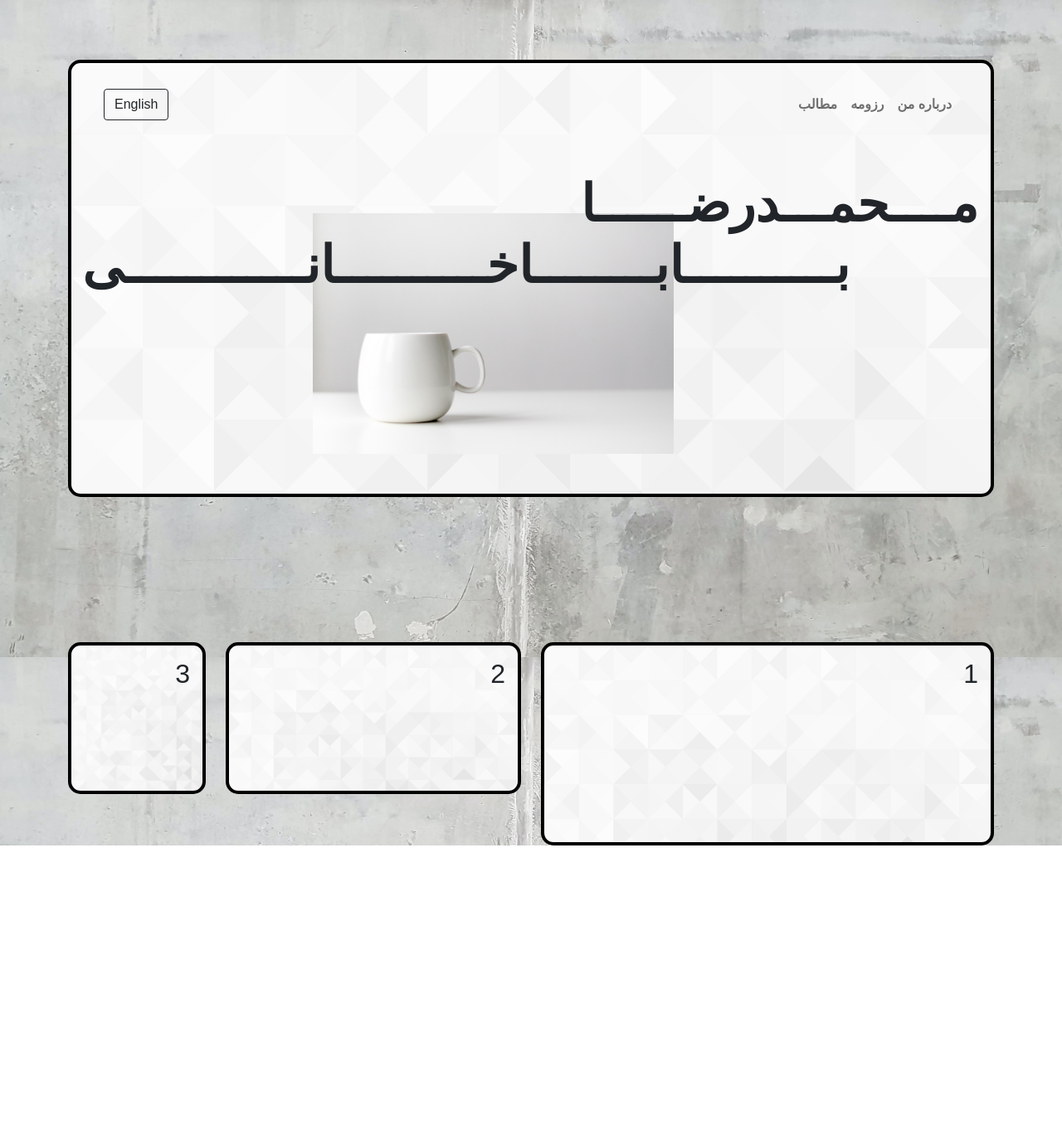
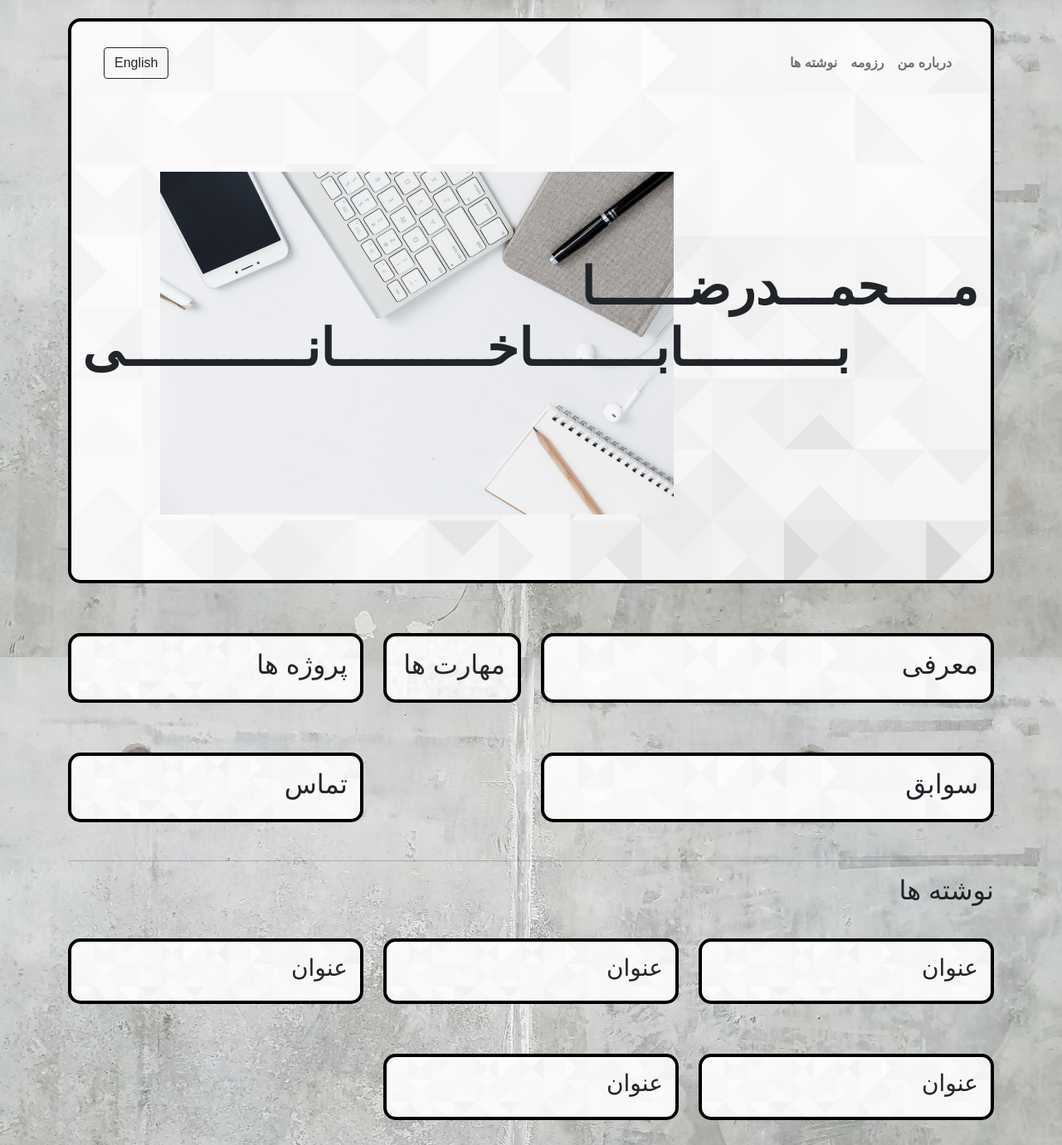
Before and after one commit to Reza-Babakhani/Me, a plain HTML site: page index.html in a window 1280 px wide. Shown: the part 8-1388 px from the top of the page at 83% size. Before the commit the page ends 1027 px from the top, so only its background shows below. Drawn offline with nearby package versions, Linux system fonts and the light colour scheme; a web font is replaced by a local one.

Commit message:
structure

```diff
--- a/assets/css/styles.css
+++ b/assets/css/styles.css
@@ -108,7 +108,7 @@ body {
 
 .section-card {
 	border-radius: 15px;
-	margin: 80px 0;
+	margin: 30px 0;
 	padding: 15px;
 	border: 4px black solid;
 	background-color: whitesmoke;
@@ -132,10 +132,33 @@ body {
 	font-size: 18px;
 }
 
-.txt-name {
+.txt-name-lg {
 	font-size: 62px;
 	font-weight: 700;
 	z-index: 10;
 	overflow: visible;
 	position: relative;
+	padding-top: 150px;
 }
+
+.txt-name-md {
+	position: absolute;
+	bottom: 100;
+	left: 80;
+}
+
+.index-image-box {
+	position: relative;
+}
+
+@media only screen and (max-width: 991px) {
+	.txt-name-lg {
+		display: none;
+	}
+}
+
+@media only screen and (min-width: 992px) {
+	.txt-name-md {
+		display: none;
+	}
+}
--- a/index.html
+++ b/index.html
@@ -96,7 +96,7 @@
 		<div class="container">
 			<div class="row">
 				<div class="col-12">
-					<div class="section-card section-info h-75">
+					<div class="section-card section-info">
 						<nav
 							class="
 								navbar navbar-expand-lg navbar-light
@@ -135,7 +135,7 @@
 										</li>
 										<li class="nav-item">
 											<a class="nav-link" href="#blog"
-												>مطالب</a
+												>نوشته ها</a
 											>
 										</li>
 									</ul>
@@ -154,35 +154,91 @@
 							</div>
 						</nav>
 
-						<div class="row pt-5 pb-5">
-							<div class="col-4">
-								<h1 class="txt-name">
+						<div class="row pt-5 pb-5 mb-3">
+							<div class="col-lg-4">
+								<h1 class="txt-name-lg">
 									مــــحمـــدرضــــــا<br />&nbsp;&nbsp;&nbsp;&nbsp;&nbsp;&nbsp;&nbsp;&nbsp;&nbsp;بــــــــــابــــــــاخــــــــــانــــــــــــی
 								</h1>
 							</div>
-							<div class="col-5 pt-5">
+							<div
+								class="
+									col-lg-7 col-md-12
+									pt-lg-5
+									index-image-box
+								"
+							>
 								<img
 									class="img-fluid"
 									style="z-index: 2"
-									src="/assets/img/r/index-img.jpg"
+									src="/assets/img/r/index-img.jpeg"
 								/>
+								<h1 class="txt-name-md">
+									محمدرضــا بــابــاخــانــی
+								</h1>
 							</div>
 						</div>
 					</div>
 				</div>
-				<div class="col-6">
-					<div class="section-card h-100">
-						<h2>1</h2>
+				<div class="col-lg-6 col-md-12">
+					<div class="row">
+						<div class="col-12">
+							<div class="section-card">
+								<h2>معرفی</h2>
+							</div>
+						</div>
+						<div class="col-12">
+							<div class="section-card">
+								<h2>سوابق</h2>
+							</div>
+						</div>
 					</div>
 				</div>
-				<div class="col-4">
-					<div class="section-card h-75">
-						<h2>2</h2>
+				<div class="col-lg-2 col-md-12">
+					<div class="section-card">
+						<h2>مهارت ها</h2>
 					</div>
 				</div>
-				<div class="col-2">
-					<div class="section-card h-75">
-						<h2>3</h2>
+				<div class="col-lg-4 col-md-12">
+					<div class="row">
+						<div class="col-12">
+							<div class="section-card">
+								<h2>پروژه ها</h2>
+							</div>
+						</div>
+						<div class="col-12">
+							<div class="section-card">
+								<h2>تماس</h2>
+							</div>
+						</div>
+					</div>
+				</div>
+			</div>
+			<hr />
+			<div class="row">
+				<h2>نوشته ها</h2>
+				<div class="col-lg-4 col-md-6 col-sm-12">
+					<div class="section-card">
+						<h3>عنوان</h3>
+					</div>
+				</div>
+				<div class="col-lg-4 col-md-6 col-sm-12">
+					<div class="section-card">
+						<h3>عنوان</h3>
+					</div>
+				</div>
+				<div class="col-lg-4 col-md-6 col-sm-12">
+					<div class="section-card">
+						<h3>عنوان</h3>
+					</div>
+				</div>
+				<div class="col-lg-4 col-md-6 col-sm-12">
+					<div class="section-card">
+						<h3>عنوان</h3>
+					</div>
+				</div>
+				<div class="col-lg-4 col-md-6 col-sm-12">
+					<div class="section-card">
+						<h3>عنوان</h3>
 					</div>
 				</div>
 			</div>
```
Also changed, not shown: assets/img/r/index-img.jpeg (added).
